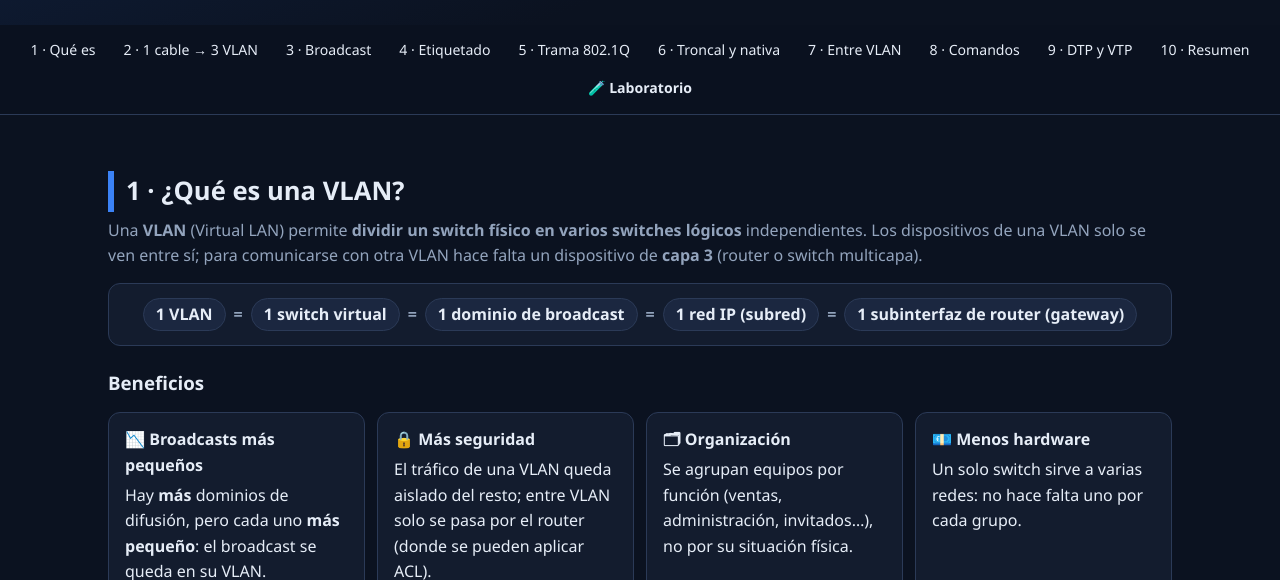
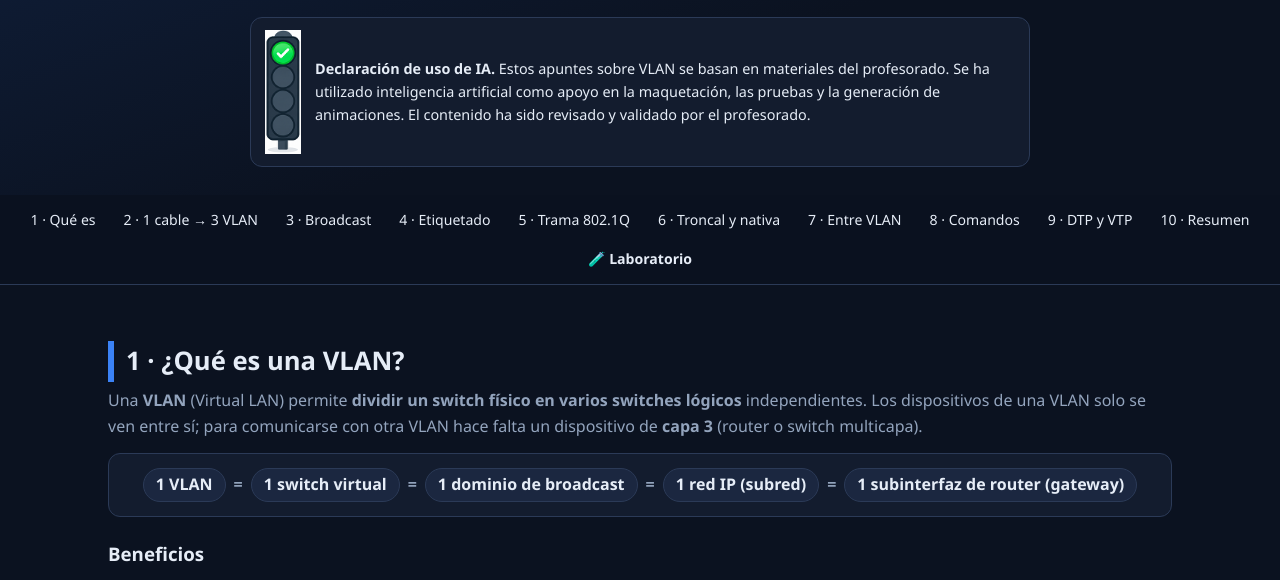
Before and after one commit to jc-csl/vlan, a plain HTML site: page index.html in a window 1280 px wide. Shown: the part 191-771 px from the top of the page. Drawn offline with Linux system fonts and the light colour scheme.

Commit message:
Añadir declaración de uso de IA en portada
Co-authored-by: Copilot <223556219+Copilot@users.noreply.github.com>

```diff
--- a/index.html
+++ b/index.html
@@ -10,6 +10,10 @@
 <header class="hero">
   <h1>VLAN · Apuntes visuales</h1>
   <p>Cómo <b>un switch</b> se convierte en varios y <b>un cable</b> en varios, qué hace la <b>etiqueta 802.1Q</b>, qué es la <b>VLAN nativa</b> y los <b>comandos Cisco</b> para configurarlo todo. Cada animación se avanza paso a paso con <i>Siguiente ▶</i>.</p>
+  <div class="ai-declaration">
+    <img src="semaforo-verde.png" alt="Semáforo verde">
+    <p><b>Declaración de uso de IA.</b> Estos apuntes sobre VLAN se basan en materiales del profesorado. Se ha utilizado inteligencia artificial como apoyo en la maquetación, las pruebas y la generación de animaciones. El contenido ha sido revisado y validado por el profesorado.</p>
+  </div>
 </header>
 <nav>
   <a href="#que">1 · Qué es</a>
--- a/style.css
+++ b/style.css
@@ -8,6 +8,9 @@ code{background:#0d1626;border:1px solid var(--line);border-radius:5px;padding:1
 header.hero{padding:44px 20px 28px;text-align:center;background:linear-gradient(160deg,#10203d,#0b1220 60%)}
 header.hero h1{margin:0 0 8px;font-size:2.3rem;letter-spacing:.5px}
 header.hero p{margin:0 auto;max-width:780px;color:var(--mute)}
+.ai-declaration{display:flex;align-items:center;gap:14px;max-width:780px;margin:20px auto 0;padding:12px 14px;text-align:left;background:var(--card);border:1px solid var(--line);border-radius:12px}
+.ai-declaration img{width:36px;height:auto;flex:none}
+header.hero .ai-declaration p{margin:0;color:var(--ink);font-size:.9rem}
 nav{position:sticky;top:0;z-index:20;background:#0b1220ee;backdrop-filter:blur(6px);border-bottom:1px solid var(--line);
  display:flex;gap:4px;flex-wrap:wrap;justify-content:center;padding:8px}
 nav a{color:var(--ink);text-decoration:none;padding:5px 11px;border-radius:999px;font-size:.88rem;border:1px solid transparent}
```
Also changed, not shown: semaforo-verde.png (added).
